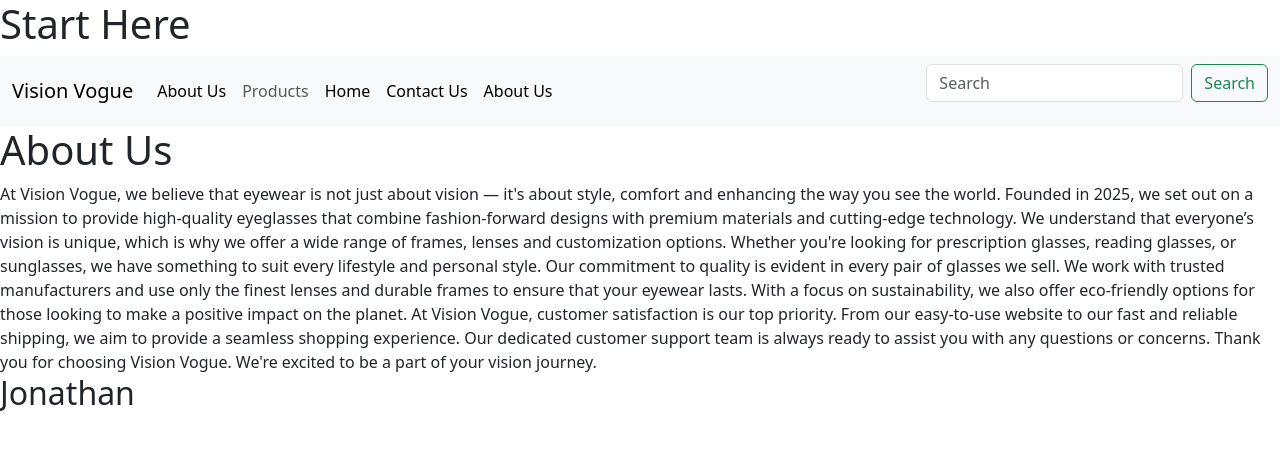
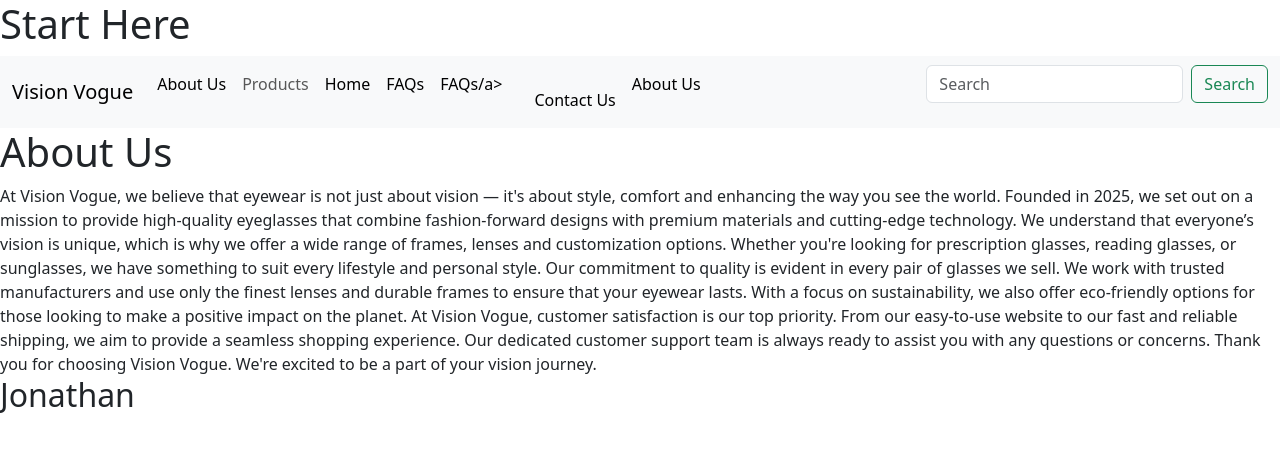
Before and after one commit to Troxel29/Group-Project, a plain HTML site: page Group Project/pages/About-Us.html in a window 1280 px wide. Drawn offline with nearby package versions, Linux system fonts and the light colour scheme.

Commit message:
added FAQs link to all pages

```diff
--- a/Group Project/pages/About-Us.html
+++ b/Group Project/pages/About-Us.html
@@ -29,7 +29,12 @@
           <li class="nav-item">
             <a class="nav-link active" aria-current="page" href="Prescriptions_and_checkouts.html">Home</a>
           </li>
-
+          <li class="nav-item">
+            <a class="nav-link active" aria-current="page" href="pages/faq.html">FAQs</a>
+          </li>
+          <li class="nav-item">
+            <a class="nav-link active" aria-current="page" href="pages/faq.html">FAQs/a>
+          </li>
           <li class="nav-item">
             <a class="nav-link active" aria-current="page" href="pages/contact-us.html">Contact Us</a>
           </li>
```
Also changed, not shown: Group Project/pages/Prescriptions_and_checkouts.html (+3 -1 lines), Group Project/pages/Products.html (+3 -1 lines), Group Project/pages/contact-us.html (+3 -0 lines), Group Project/pages/faq.html (+3 -0 lines).
